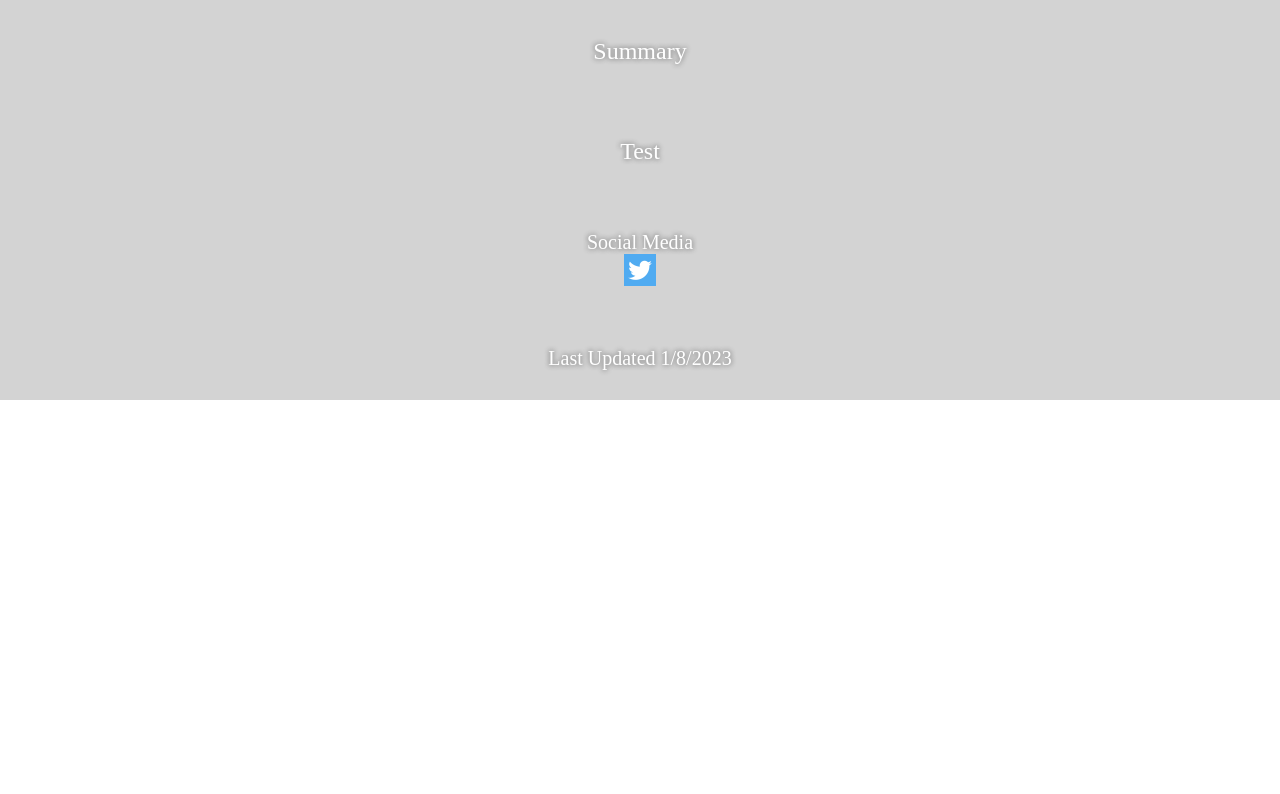
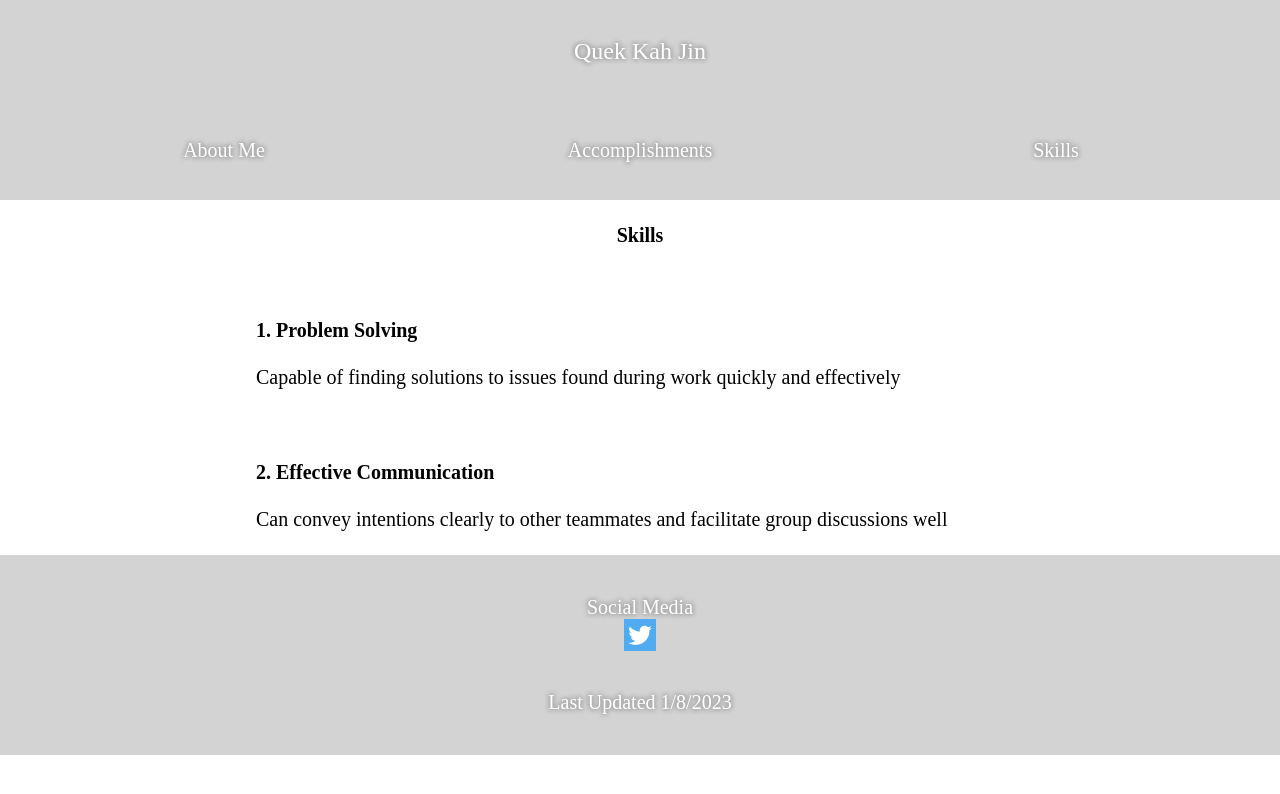
Before and after one commit to ihsfeo/ihsfeo.github.io-portfolio, a plain HTML site: page Skills.html in a window 1280 px wide. Drawn offline with Linux system fonts and the light colour scheme.

Commit message:
1.2
Added 2 Skills + Description
CSS for Skills.html
Header Update to all html

```diff
--- a/CSS/1st.css
+++ b/CSS/1st.css
@@ -44,17 +44,45 @@ header p {
 .Me p:first-child {
     width: auto;
 }
+
+.SkillMe {
+    display: flex;
+    width: 60%;
+    height: auto;
+    flex-direction: column;
+    align-items: center;
+}
+
+.SkillMe p {
+    width: 100%;
+}
+
+.SkillMe div {
+    width: 100%;
+    margin: 24px 0px 24px 0px;
+}
+
+.SkillMe p:first-child {
+    width: auto;
+    margin: 24px 0px 24px 0px;
+    font-weight: bold;
+}
 #buttons {
-    width: 50%;
-    height: 5em;
+    width: 100%;
+    height: auto;
+    display: flex;
+    flex-wrap: wrap;
+    justify-content: space-evenly;
 }
 
 /* Buttons */
 #buttons div {
     display: flex;
+    width: 30%;
     height: 40%;
     justify-content: center;
     align-items: center;
+    flex-wrap: wrap;
 }
 
 #buttons a:first-child {
@@ -64,11 +92,12 @@ header p {
 }
 
 #buttons a:last-child {
-    position: absolute;
+
     width: auto;
     height: auto;
     text-decoration: none;
-    color: black;
+    color: white;
+    text-shadow: 0px 0px 5px white, 0 0 5px black;
 }
 
 #buttons div:hover {
@@ -82,7 +111,7 @@ footer {
     background-color: lightgrey;
     width: 100%;
     height: 10em;
-    justify-content: space-around;
+    justify-content: space-evenly;
     align-items: center;
     flex-direction: column;
 }
--- a/CSS/Accomplishments.css
+++ b/CSS/Accomplishments.css
@@ -25,6 +25,45 @@ header p {
     font-size: 24px;
     color: white;
     text-shadow: 0px 0px 5px white, 0 0 5px black;
+}
+
+#buttons {
+    width: 100%;
+    height: auto;
+    display: flex;
+    flex-wrap: wrap;
+    justify-content: space-evenly;
+}
+
+/* Buttons */
+#buttons div {
+    display: flex;
+    width: 30%;
+    height: 40%;
+    justify-content: center;
+    align-items: center;
+    flex-wrap: wrap;
+}
+
+#buttons a:first-child {
+    position: relative;
+    width: 100%;
+    height: 100%;
+}
+
+#buttons a:last-child {
+
+    width: auto;
+    height: auto;
+    text-decoration: none;
+    color: white;
+    text-shadow: 0px 0px 5px white, 0 0 5px black;
+}
+
+#buttons div:hover {
+    font-weight: bold;
+    background-color: lightgrey;
+    cursor: pointer;
 }
 
 .video {
--- a/Skills.html
+++ b/Skills.html
@@ -10,14 +10,34 @@
 <body>
     <!--Header-->
     <header>
-        <p>Summary</p>
-        <p>Test</p>
-        <!-- <div>
-            <p>Menu</p>
-        </div> -->
+        <p>Quek Kah Jin</p>
+        <div id="buttons">
+            <div>
+                <a href="index.html">About Me</a>
+            </div>
+            <div>
+                <a href="Accomplishments.html">Accomplishments</a>
+            </div>
+            <div>
+                <a href="Skills.html">Skills</a>
+            </div>
+        </div>
     </header>
 
+    <div class="SkillMe">
+        <p>Skills</p>
 
+        <div>
+            <p>1. Problem Solving</p>
+            <p>Capable of finding solutions to issues found during work quickly and effectively</p>
+        </div>
+
+        <div>
+            <p>2. Effective Communication</p>
+            <p>Can convey intentions clearly to other teammates and facilitate group discussions well</p>
+        </div>
+
+    </div>
 
     <footer>
         <div>
```
Also changed, not shown: Accomplishments.html (+12 -4 lines), index.html (+12 -17 lines).
